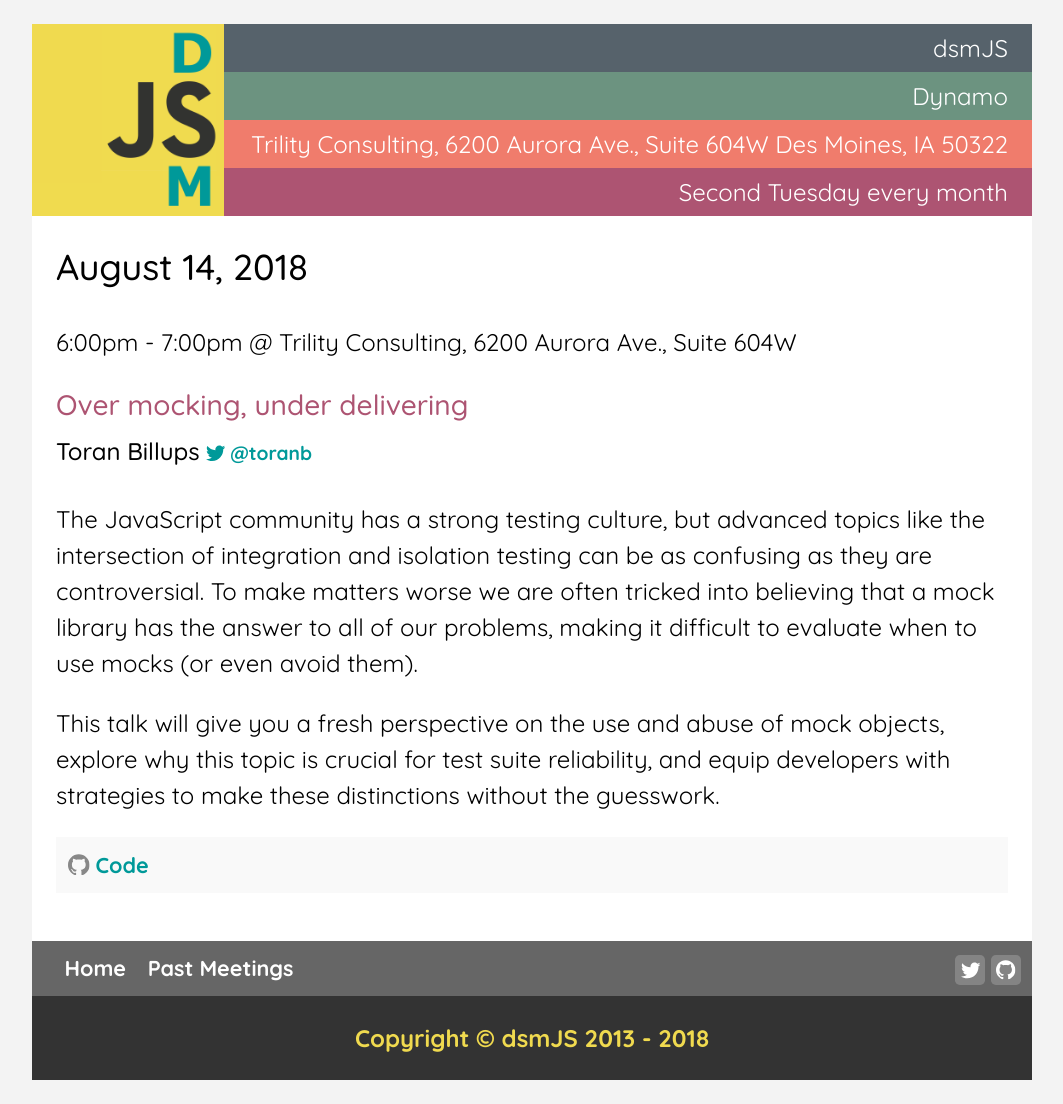
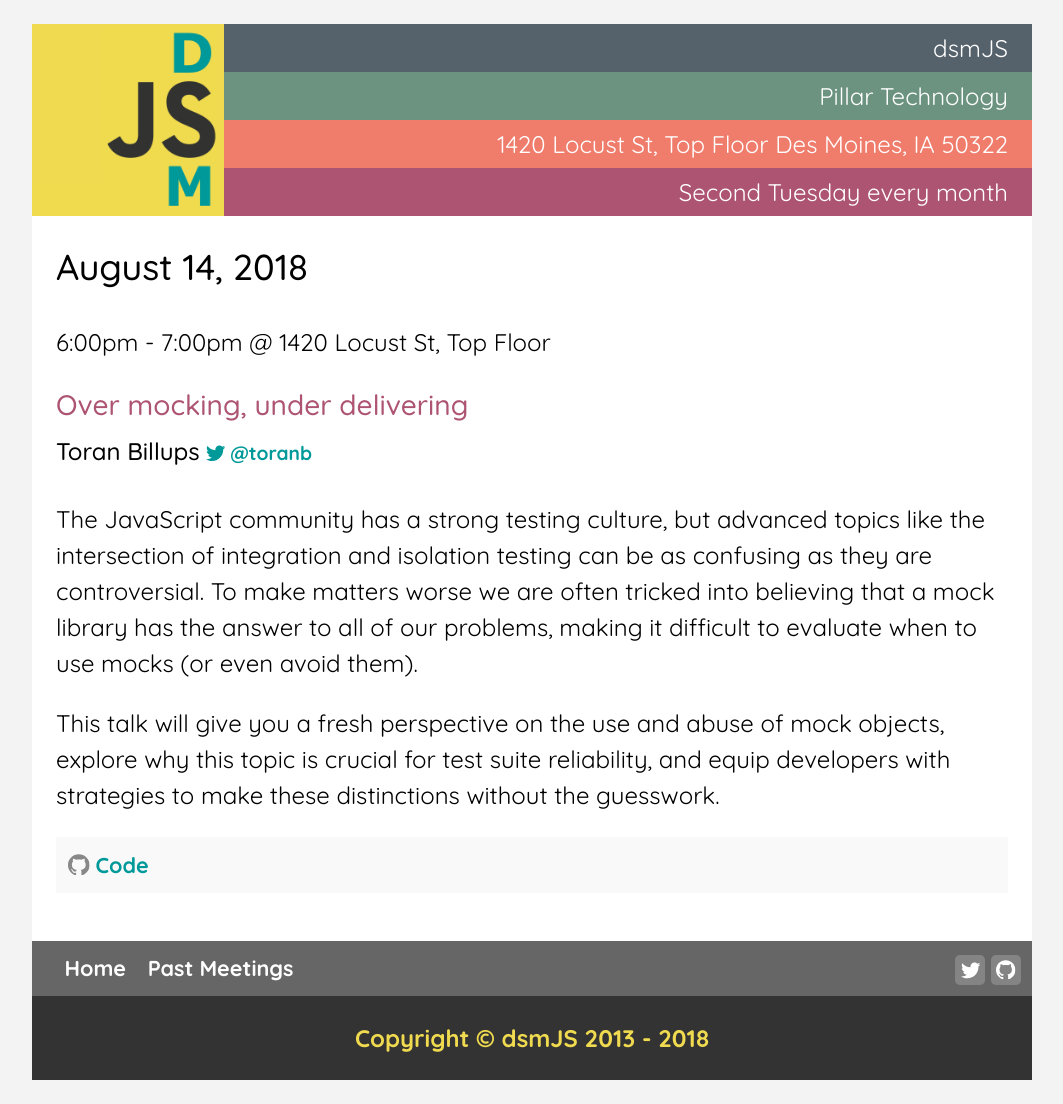
Before and after one commit to dsmjs/dsmjs.github.io, a Jekyll site: the page built from _posts/2018-08-14-meeting.md, in a window 1280 px wide. Shown: the whole page, without its empty margins (108-1171 px from the left). Built offline with Jekyll 4.4.1, drawn with Linux system fonts in a browser that asks for light colours.

Commit message:
updating sponsor and address

```diff
--- a/_posts/2018-08-14-meeting.md
+++ b/_posts/2018-08-14-meeting.md
@@ -2,12 +2,12 @@
 layout: post
 date: August 14, 2018
 time: 6:00pm - 7:00pm
-location: Trility Consulting, 6200 Aurora Ave., Suite 604W
+location: 1420 Locust St, Top Floor
 city: Des Moines
 state: IA
 zip: 50322
-pizzaSponsorName: Dynamo
-pizzaSponsorSite: http://godynamo.co/
+pizzaSponsorName: Pillar Technology
+pizzaSponsorSite: https://PillarTechnology.com/
 tiklyWidgetID: tiklet_2965
 tiklyWidgetURL: https://app.tikly.co/tiklets?token=8aece7f14a4d646f801a916d7d60cb521f54dd84
 ---
```
